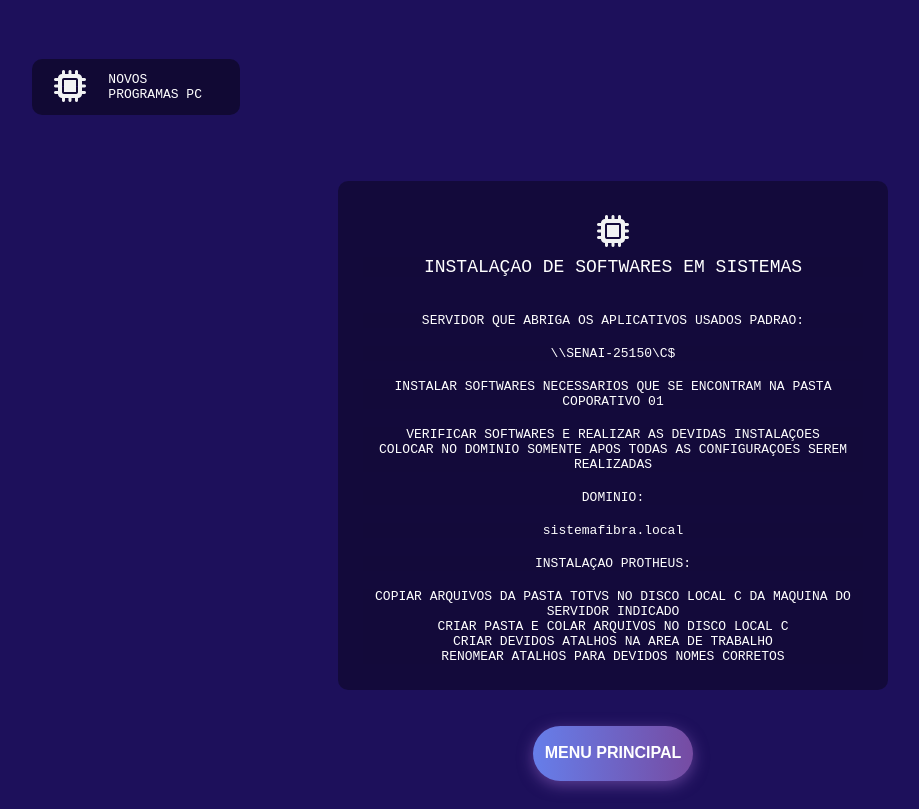
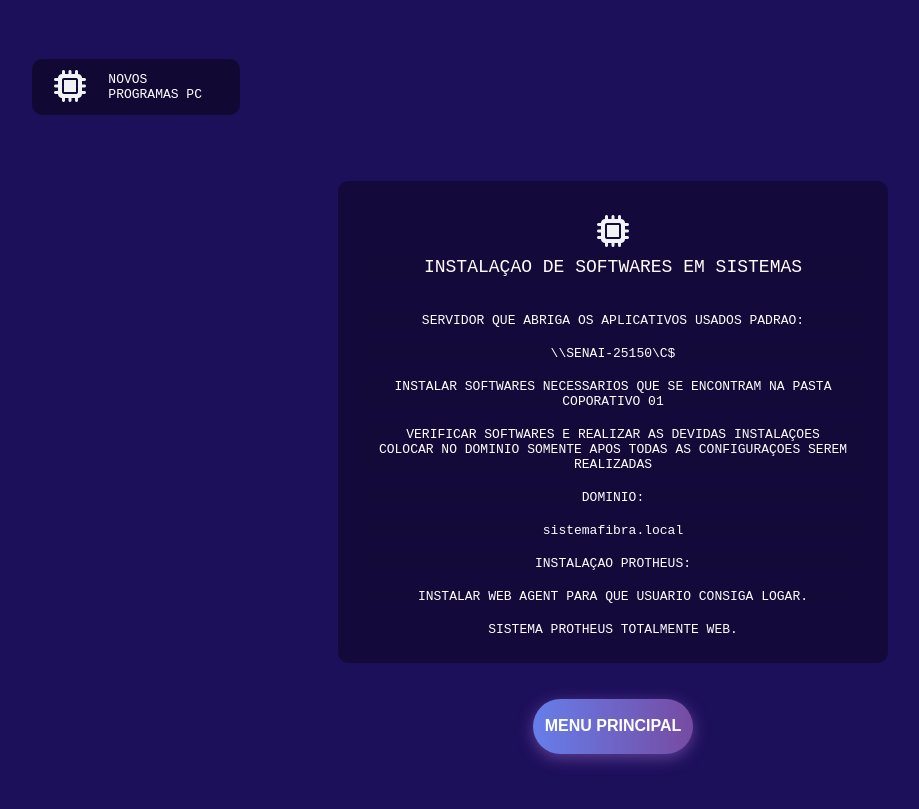
Before and after one commit to gabrielcaxtanho/SISTEMAGTI, a plain HTML site: page programasnovo.html in a window 1280 px wide. Shown: the whole page, without its empty margins (27-946 px from the left). Drawn offline with Linux system fonts and the light colour scheme.

Commit message:
Update programasnovo.html

```diff
--- a/programasnovo.html
+++ b/programasnovo.html
@@ -45,10 +45,11 @@
             <br>
             <li class="lista">INSTALAÇAO PROTHEUS:</li>
             <br>
-            <li class="lista">COPIAR ARQUIVOS DA PASTA TOTVS NO DISCO LOCAL C DA MAQUINA DO SERVIDOR INDICADO</li>
-            <li class="lista">CRIAR PASTA E COLAR ARQUIVOS NO DISCO LOCAL C</li>
-            <li class="lista">CRIAR DEVIDOS ATALHOS NA AREA DE TRABALHO</li>
-            <li class="lista">RENOMEAR ATALHOS PARA DEVIDOS NOMES CORRETOS</li>
+            <li class="lista">INSTALAR WEB AGENT PARA QUE USUARIO CONSIGA LOGAR.</li>
+            <br>
+            <li class="lista">SISTEMA PROTHEUS TOTALMENTE WEB.</li>
+
+
 
         </ul>
     </main>
```
